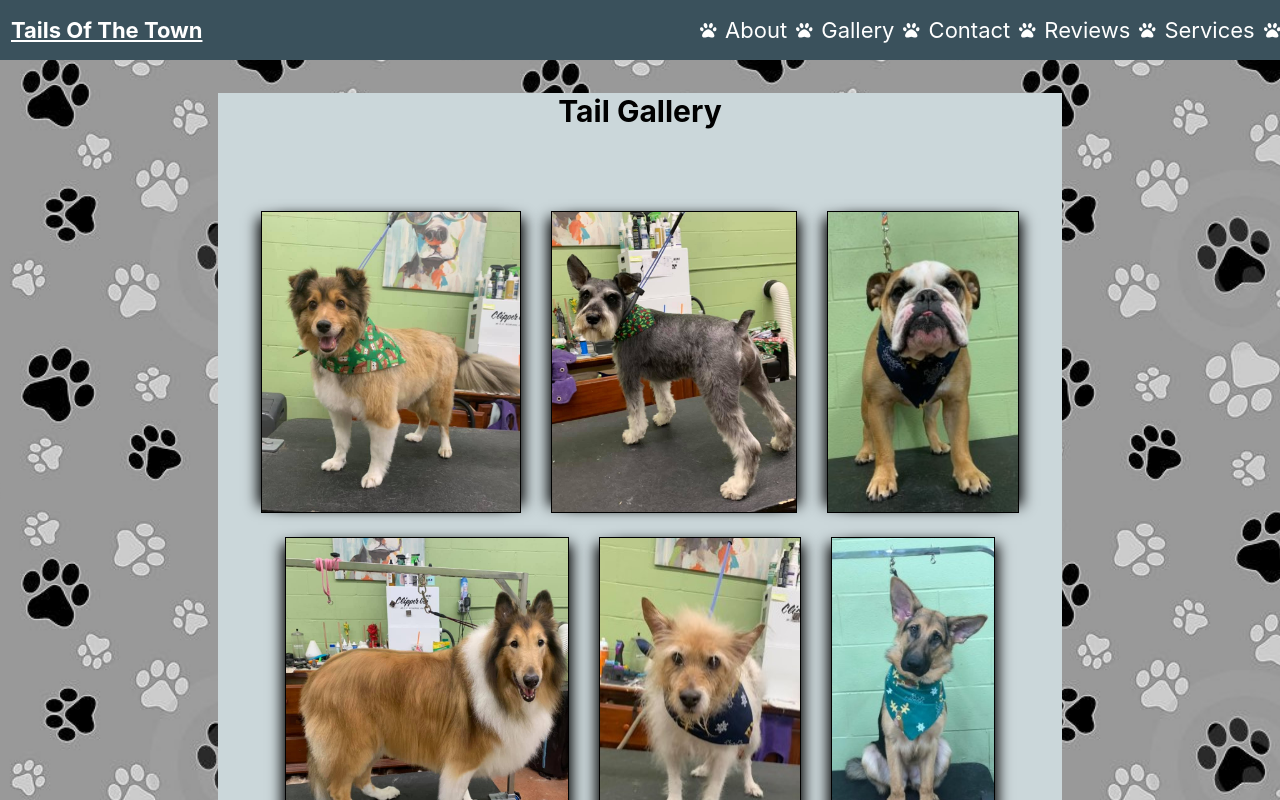
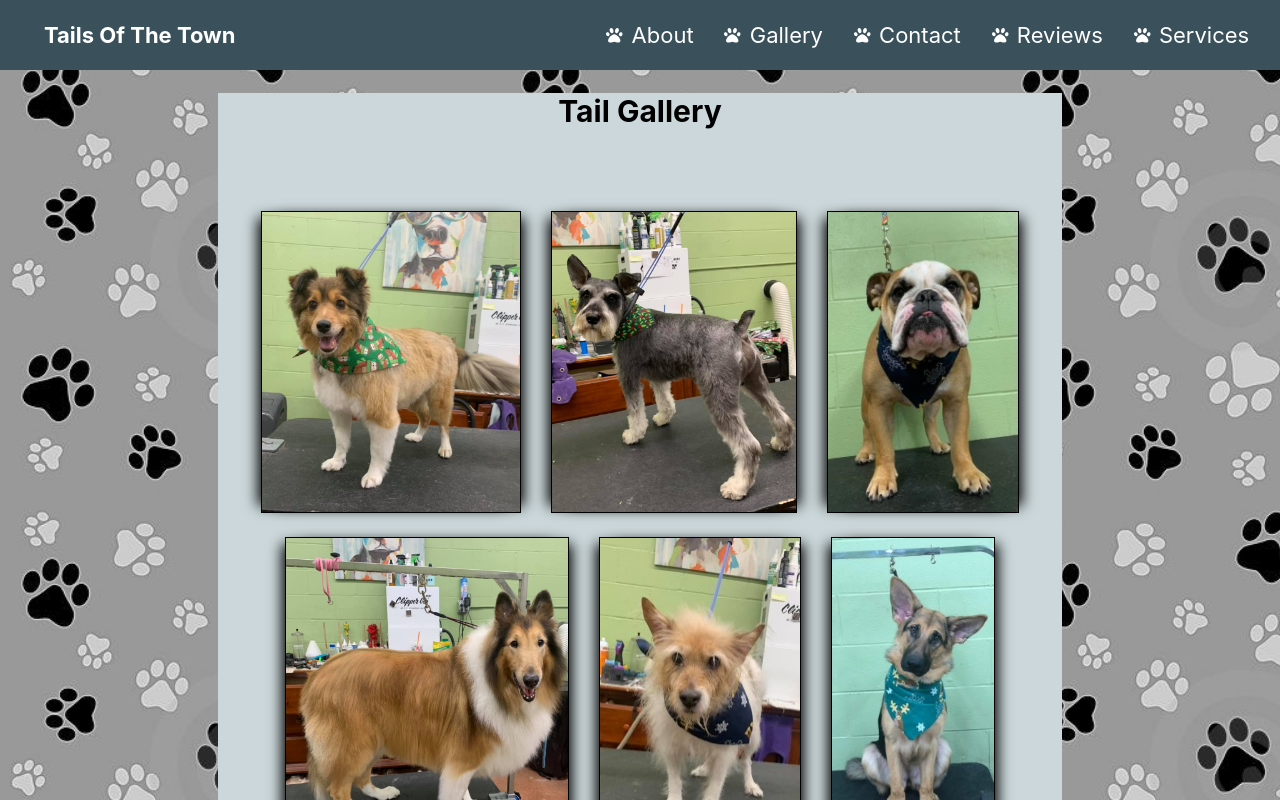
Before and after one commit to Sally-A/tails, a React (Create React App) app: page /gallery in a window 1280 px wide. Shown: the top 800 px of the page. Built offline with nearby package versions, Linux system fonts and the light colour scheme.

Commit message:
added more styling to nav bar

```diff
--- a/src/App.css
+++ b/src/App.css
@@ -48,6 +48,12 @@ header {
 
 /*Navigation*/
 
+
+/* no underline on links */
+a{
+  text-decoration: none;
+}
+
 .nav {
   position: fixed;
   top: 0;
@@ -58,7 +64,7 @@ header {
   align-items: center;
   justify-content: flex-end;
   width: 100%;
-  min-height: 60px;
+  min-height: 70px;
   margin-left: auto;
   margin-right: auto;
   background-color: #3a515c;
@@ -66,14 +72,16 @@ header {
 }
 
 .nav > h4 {
+  text-decoration: none;
   position: absolute;
   left: 0;
-  margin: 0 .5em;
+  margin: 0 2em;
+
 }
 
 nav > a {
+  margin-right: 1em;
   padding: 0 .4em;
-  text-decoration: none;
 }
 
 nav > a:link, .subMenu > a:link, .homepageAbout > div > a:link,  .nav > h4 > a:link {
--- a/src/nav/nav.js
+++ b/src/nav/nav.js
@@ -22,33 +22,22 @@ class Nav extends Component {
 
         return (
             <nav className="nav">
-                <h4><Link to="/">Tails Of The Town</Link></h4>
+                <h4><Link to="/">Tails Of The Town </Link></h4>
+
                 <FontAwesomeIcon icon={faPaw} size="xs" />
+                <Link to="/about">About</Link>
 
-                <Link to="/about">
-                    About
-                </Link>
                 <FontAwesomeIcon icon={faPaw} size="xs" />
+                <Link to="/gallery">Gallery</Link>
 
-                <Link to="/gallery">
-                    Gallery
-                </Link>
                 <FontAwesomeIcon icon={faPaw} size="xs" />
+                <Link to="/contact">Contact</Link>
 
-                <Link to="/contact">
-                    Contact
-                </Link>
                 <FontAwesomeIcon icon={faPaw} size="xs" />
+                <Link to="/reviews">Reviews</Link>
 
-                <Link to="/reviews">
-                    Reviews
-                </Link>
                 <FontAwesomeIcon icon={faPaw} size="xs" />
-
-                <Link to="/grooming">
-                    Services
-                </Link>
-                <FontAwesomeIcon icon={faPaw} size="xs" />
+                <Link to="/grooming">Services</Link>
 
             </nav>
         )
```
